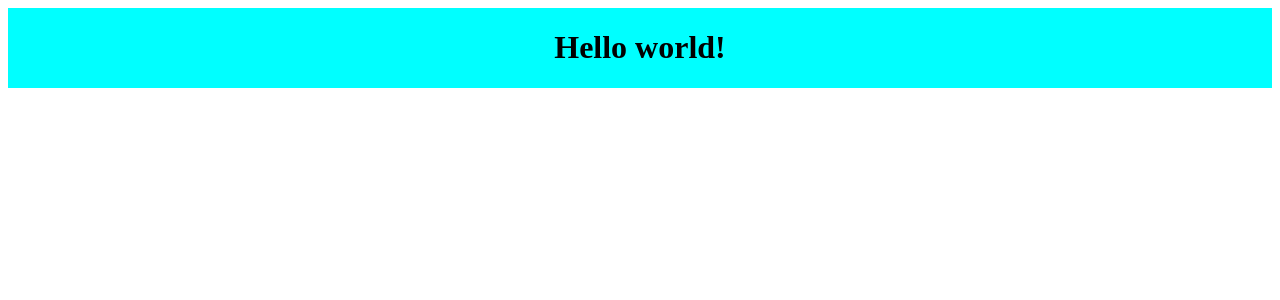
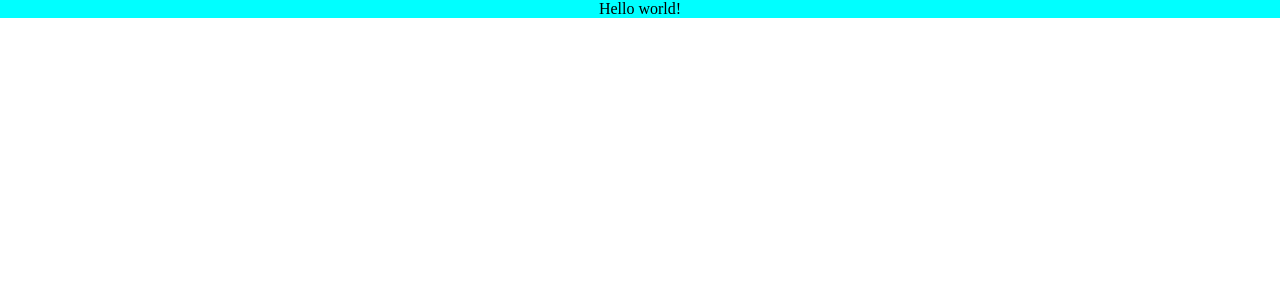
Before and after one commit to jonathan-ramirez-nunez/Actively, a React app in the folder frontend/: page / in a window 1280 px wide. Shown: the top 300 px of the page. Built offline with nearby package versions, Linux system fonts and the light colour scheme.

Commit message:
Added reset css file and restructured css files

```diff
--- /dev/null
+++ b/frontend/static/home_page.scss
@@ -0,0 +1,6 @@
+#root {
+    background:aqua;
+    display: flex;
+    justify-content: center;
+    size: 100;
+}
--- /dev/null
+++ b/frontend/static/reset.scss
@@ -0,0 +1,32 @@
+html, body, div, span, iframe, svg,
+h1, h2, h3, h4, h5, h6, button,
+p, a, img, strong, main, small,
+ol, ul, li, label, form, textarea, input,
+article, aside, canvas, figure, time,
+footer, header, figcaption, nav, section {
+    margin: 0;
+    border: 0;
+    padding: 0;
+    outline: 0;
+    background: transparent;
+    box-sizing: border-box;
+    font: inherit;
+    color: inherit;
+    text-align: inherit;
+    text-decoration: inherit;
+    vertical-align: inherit;
+    margin-block-start: 0;
+    margin-inline-start: 0;
+    margin-block-end: 0;
+    margin-inline-end: 0;
+}
+
+ul, ol {
+    list-style: none;
+}
+
+img {
+    display: block;
+    width: 100%;
+    height: auto;
+}
--- a/frontend/static/style.scss
+++ b/frontend/static/style.scss
@@ -1,6 +1,2 @@
-#root {
-    background:aqua;
-    display: flex;
-    justify-content: center;
-    size: 100;
-}
+@import './reset.scss';
+@import './home_page.scss';
```
